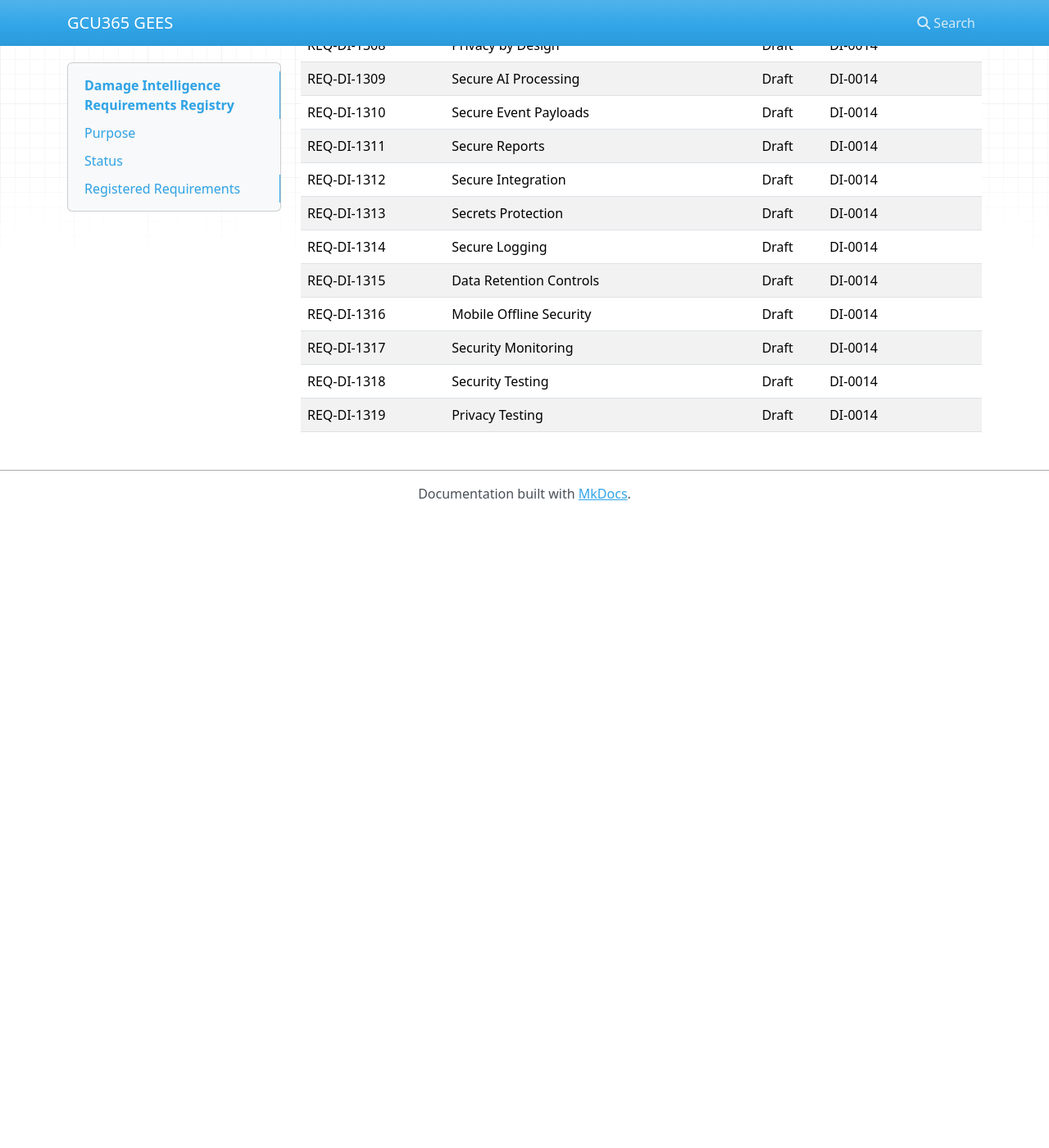
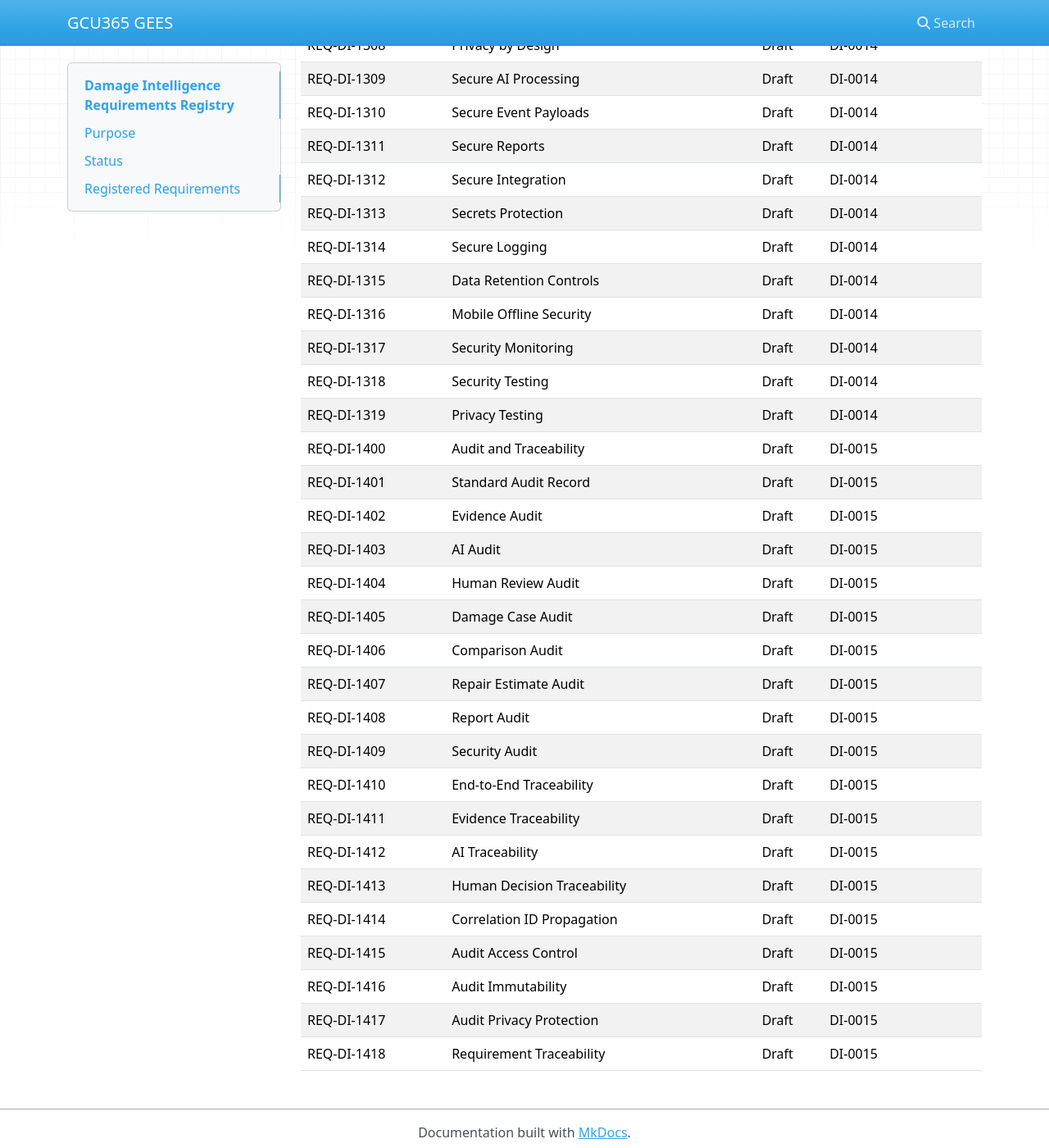
Before and after one commit to My10Sons/GCU365GEES, an MkDocs documentation site: the page built from docs/99-Appendices/Requirement-Registry/DAMAGE.md, in a window 1280 px wide and 1400 px high, scrolled down 8897 px. Shown: the whole window at 82% size. Built offline with MkDocs 1.6.1, drawn with Linux system fonts in a browser that asks for light colours; nearby versions of some CDN libraries; before the commit the page ends 9527 px from its top, so only the background shows below that.

Commit message:
Update DAMAGE.md

```diff
--- a/docs/99-Appendices/Requirement-Registry/DAMAGE.md
+++ b/docs/99-Appendices/Requirement-Registry/DAMAGE.md
@@ -231,3 +231,22 @@ Requirements have been registered below.
 | REQ-DI-1317 | Security Monitoring | Draft | DI-0014 | Monitor suspicious security activity |
 | REQ-DI-1318 | Security Testing | Draft | DI-0014 | Security testing before production |
 | REQ-DI-1319 | Privacy Testing | Draft | DI-0014 | Privacy testing for minimization and controls |
+| REQ-DI-1400 | Audit and Traceability | Draft | DI-0015 | Audit and traceability across Damage Intelligence |
+| REQ-DI-1401 | Standard Audit Record | Draft | DI-0015 | Standard audit record structure |
+| REQ-DI-1402 | Evidence Audit | Draft | DI-0015 | Audit evidence lifecycle actions |
+| REQ-DI-1403 | AI Audit | Draft | DI-0015 | Audit AI requests, outputs, failures, and reviews |
+| REQ-DI-1404 | Human Review Audit | Draft | DI-0015 | Audit review decisions and overrides |
+| REQ-DI-1405 | Damage Case Audit | Draft | DI-0015 | Audit damage case lifecycle |
+| REQ-DI-1406 | Comparison Audit | Draft | DI-0015 | Audit comparison baseline, outcome, and review |
+| REQ-DI-1407 | Repair Estimate Audit | Draft | DI-0015 | Audit advisory estimate lifecycle |
+| REQ-DI-1408 | Report Audit | Draft | DI-0015 | Audit report generation and access |
+| REQ-DI-1409 | Security Audit | Draft | DI-0015 | Audit sensitive access and security events |
+| REQ-DI-1410 | End-to-End Traceability | Draft | DI-0015 | Trace rental context to evidence, decisions, reports, and audit |
+| REQ-DI-1411 | Evidence Traceability | Draft | DI-0015 | Damage findings trace to evidence |
+| REQ-DI-1412 | AI Traceability | Draft | DI-0015 | AI outputs trace to inputs and review outcomes |
+| REQ-DI-1413 | Human Decision Traceability | Draft | DI-0015 | Human decisions trace to reviewer, reason, evidence, and object |
+| REQ-DI-1414 | Correlation ID Propagation | Draft | DI-0015 | Correlation IDs across APIs/events/jobs/reports |
+| REQ-DI-1415 | Audit Access Control | Draft | DI-0015 | Audit access is controlled and audited |
+| REQ-DI-1416 | Audit Immutability | Draft | DI-0015 | Audit records immutable or tamper-evident |
+| REQ-DI-1417 | Audit Privacy Protection | Draft | DI-0015 | Audit logs avoid sensitive data leakage |
+| REQ-DI-1418 | Requirement Traceability | Draft | DI-0015 | Requirements trace to implementation artifacts |
```
